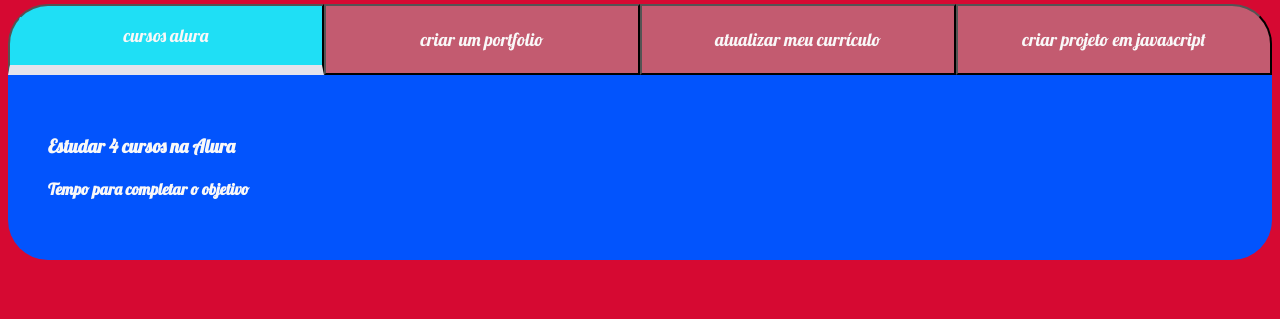
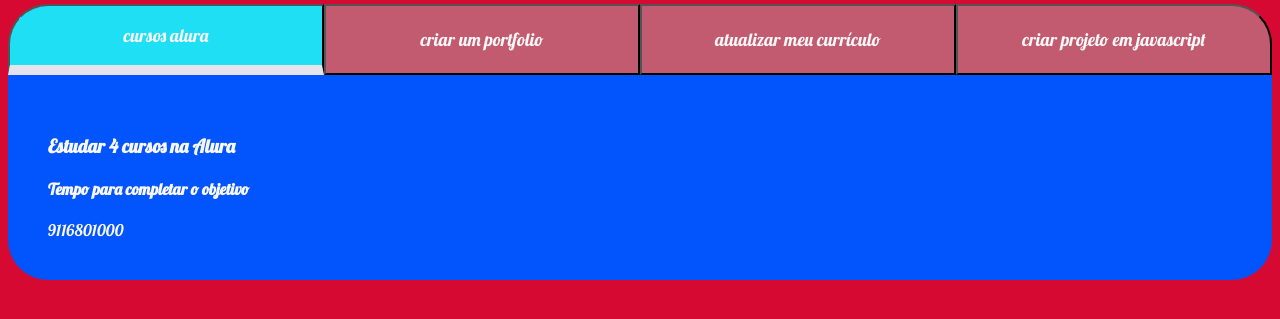
Before and after one commit to andreeFc/andre_2024, a plain HTML site: page index.html in a window 1280 px wide. Both pictures are taken after a click on the button "cursos alura". Shown: the part 97-416 px from the top of the page. Drawn offline with Linux system fonts and the light colour scheme.

Commit message:
Add files via upload

```diff
--- a/index.html
+++ b/index.html
@@ -20,18 +20,22 @@
             <div class="aba-conteudo">
                 <h3 class="aba-conteudo-titulo-principal">Estudar 4 cursos na Alura</h3>
                 <h4 class="aba-conteudo-titulo-secundario">Tempo para completar o objetivo</h4>
+                <div class="contador"></div>
             </div>
             <div class="aba-conteudo">
                 <h3 class="aba-conteudo-titulo-principal">Criar 5 projetos em Javascript</h3>
                 <h4 class="aba-conteudo-titulo-secundario">Tempo para completar o objetivo</h4>
+                <div class="contador"></div>
             </div>
             <div class="aba-conteudo">
                 <h3 class="aba-conteudo-titulo-principal">Criar um portfolio com os meus 3 melhores projetos</h3>
                 <h4 class="aba-conteudo-titulo-secundario">Tempo para completar o objetivo</h4>
+                <div class="contador"></div>
             </div>
             <div class="aba-conteudo">
                 <h3 class="aba-conteudo-titulo-principal">Atualizar meu currículo com os certificados da Alura</h3>
                 <h4 class="aba-conteudo-titulo-secundario">Tempo para completar o objetivo</h4>
+            <div class="contador"></div>
             </div>
         </div>
 </div>
--- a/main.js
+++ b/main.js
@@ -20,3 +20,7 @@ for(let i=0;i <botoes.length;i++){
             botoes[j].classList.remove('ativo'); }
         botoes[i].classList.add('ativo');}
         }
+const contadores = document.querySelectorAll(".contador");
+const tempoObjetivo1 = new Date("2024-10-05T00:00:00");
+let tempoatual = new Date();
+contadores[0].textContent = tempoObjetivo1- tempoatual;
```
